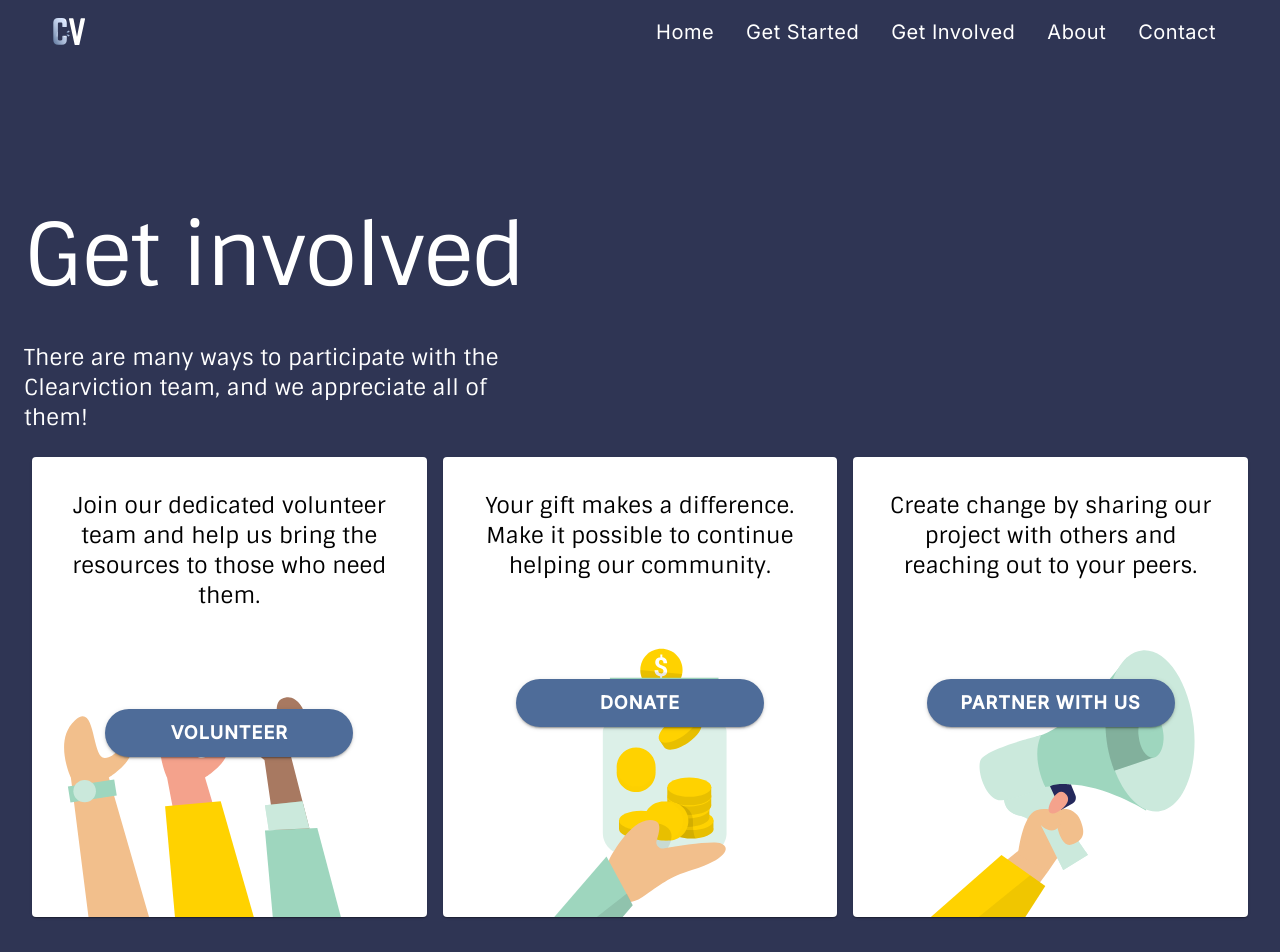
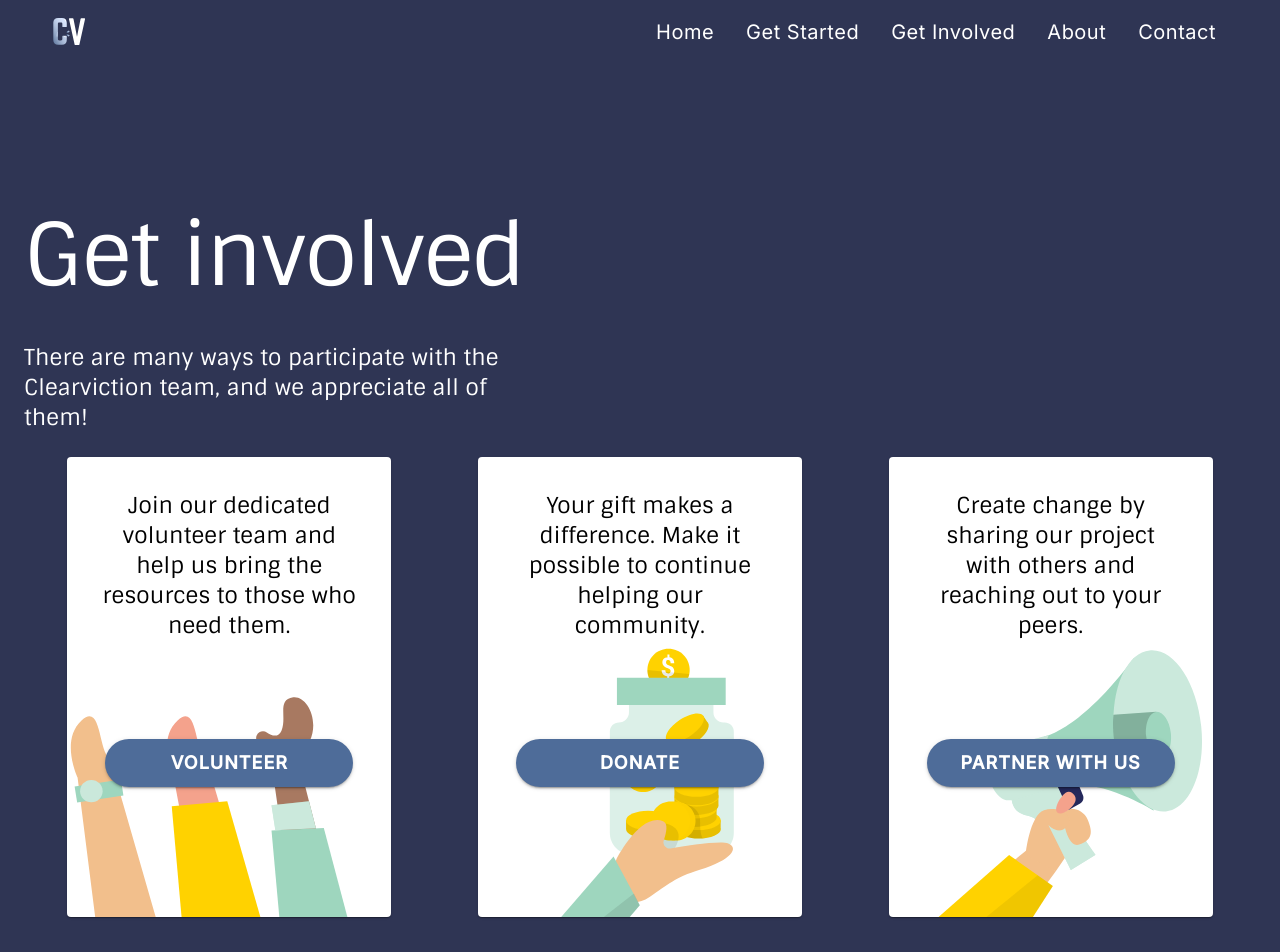
Before and after one commit to openseattle/clearviction-v1, a React (Create React App) app: page /get-involved in a window 1280 px wide. Shown: the top 952 px of the page. Built offline with nearby package versions, Linux system fonts and the light colour scheme.

Commit message:
add max width to card

```diff
--- a/src/Components/ImageContentCard.jsx
+++ b/src/Components/ImageContentCard.jsx
@@ -10,6 +10,7 @@ const useStyles = makeStyles((theme) => ({
   rootStyle: {
     height: 460,
     minWidth: 280,
+    maxWidth: 324,
   },
   cardTextSTyle: {
     padding: 34,
```
